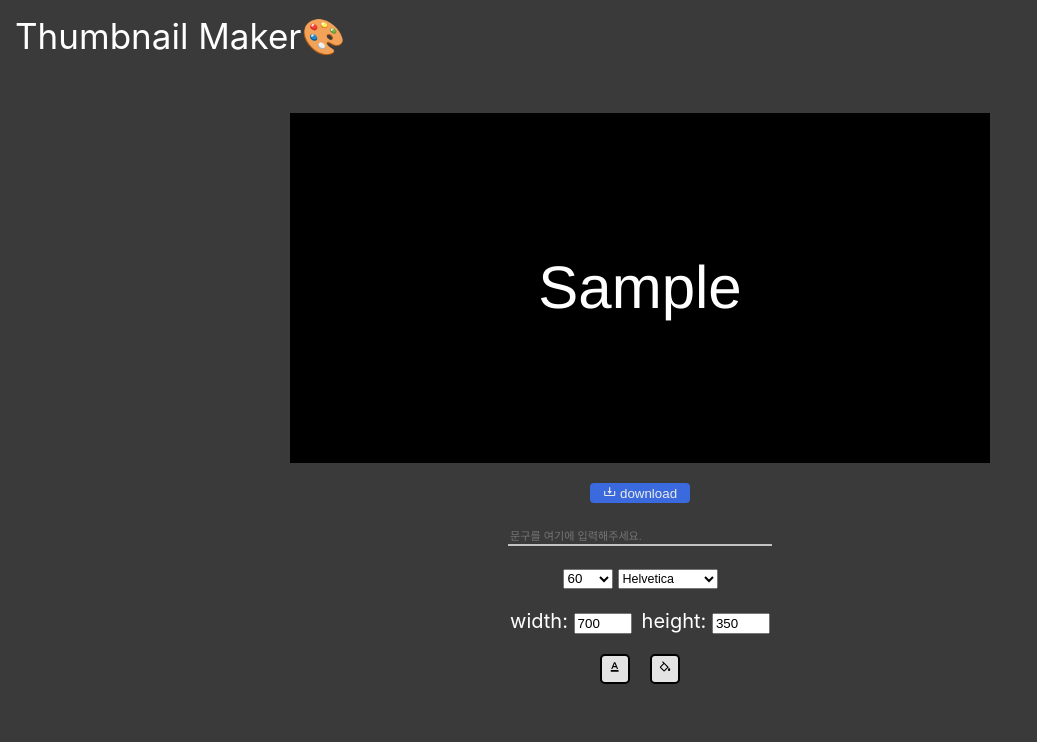
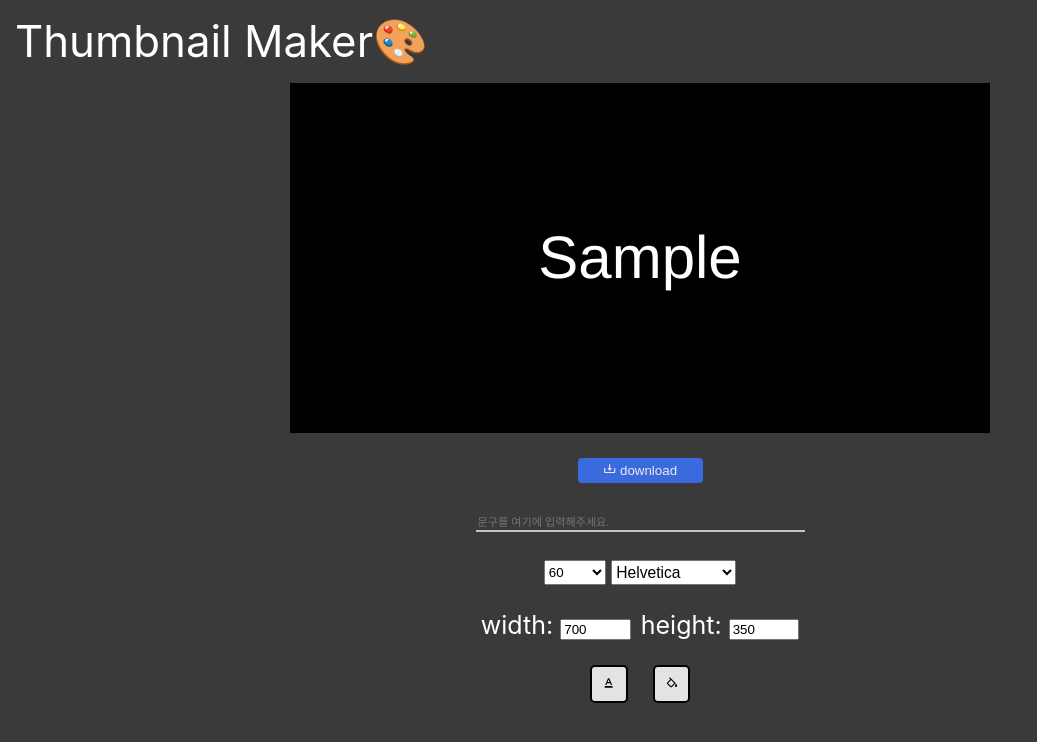
Before and after one commit to Bam-j/Thumbnail-Maker, a React (Create React App) app: page / in a window 1280 px wide. Shown: the top 742 px of the page, without its empty margins (0-1037 px from the left). Built offline with nearby package versions, Linux system fonts and the light colour scheme.

Commit message:
html 폰트 크기 조정

```diff
--- a/src/components/Tools/SizeForm.jsx
+++ b/src/components/Tools/SizeForm.jsx
@@ -3,7 +3,7 @@ import { useContext } from 'react';
 import { ThumbnailContentsContext } from '../../contexts/thumbnailContents';
 
 export const SizeForm = () => {
-  const { state, actions } = useContext(ThumbnailContentsContext);
+  const { state  } = useContext(ThumbnailContentsContext);
   const { setWidth, setHeight } = useContext(ThumbnailContentsContext).actions;
 
   const handleChange = (e) => {
--- a/src/styles/App.scss
+++ b/src/styles/App.scss
@@ -10,7 +10,6 @@ html, body {
   display: flex;
   justify-content: center;
   align-content: center;
-  padding-top: 2rem;
 
   .maker-container {
     margin: auto;
--- a/src/styles/index.scss
+++ b/src/styles/index.scss
@@ -1,5 +1,5 @@
 html {
-  font-size: 20px;
+  font-size: 25px;
 }
 
 body {
```
